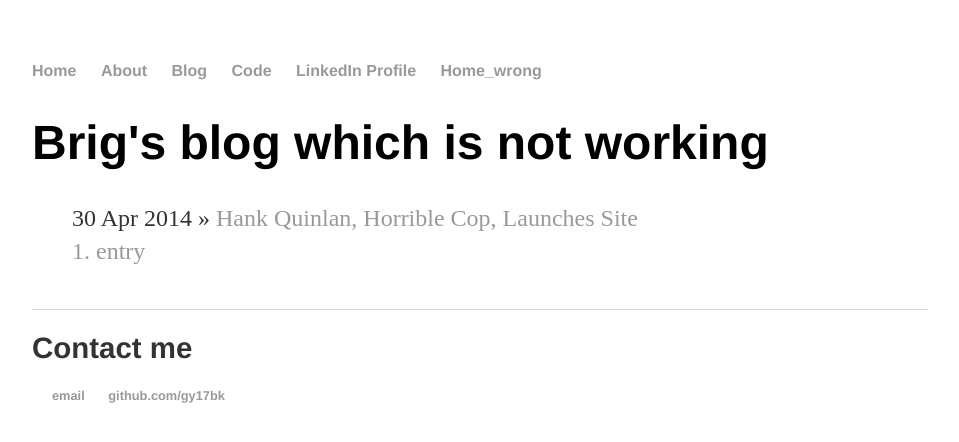
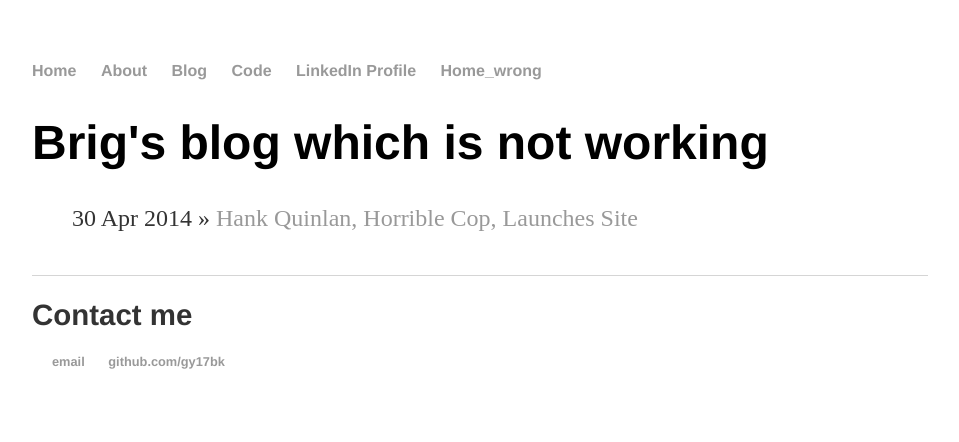
Before and after one commit to gy17bk/mywebsite, a Jekyll site: the page built from blog/index.html, in a window 1280 px wide. Shown: the top 442 px of the page, without its empty margins (160-1119 px from the left). Built offline with Jekyll 4.4.1, drawn with Linux system fonts in a browser that asks for light colours.

Commit message:
Update index.html

```diff
--- a/blog/index.html
+++ b/blog/index.html
@@ -9,6 +9,6 @@ title: Brig's blog which is not working
     <li><span>{{ post.date | date_to_string }}</span> &raquo; <a href="{{ post.url }}" title="{{ post.title }}">{{ post.title }}</a></li>
   {% endfor %}
 
-  <li><a href="/mywebsite/_posts/index.html">1. entry</a></li>
+
 
 </ul>
```
